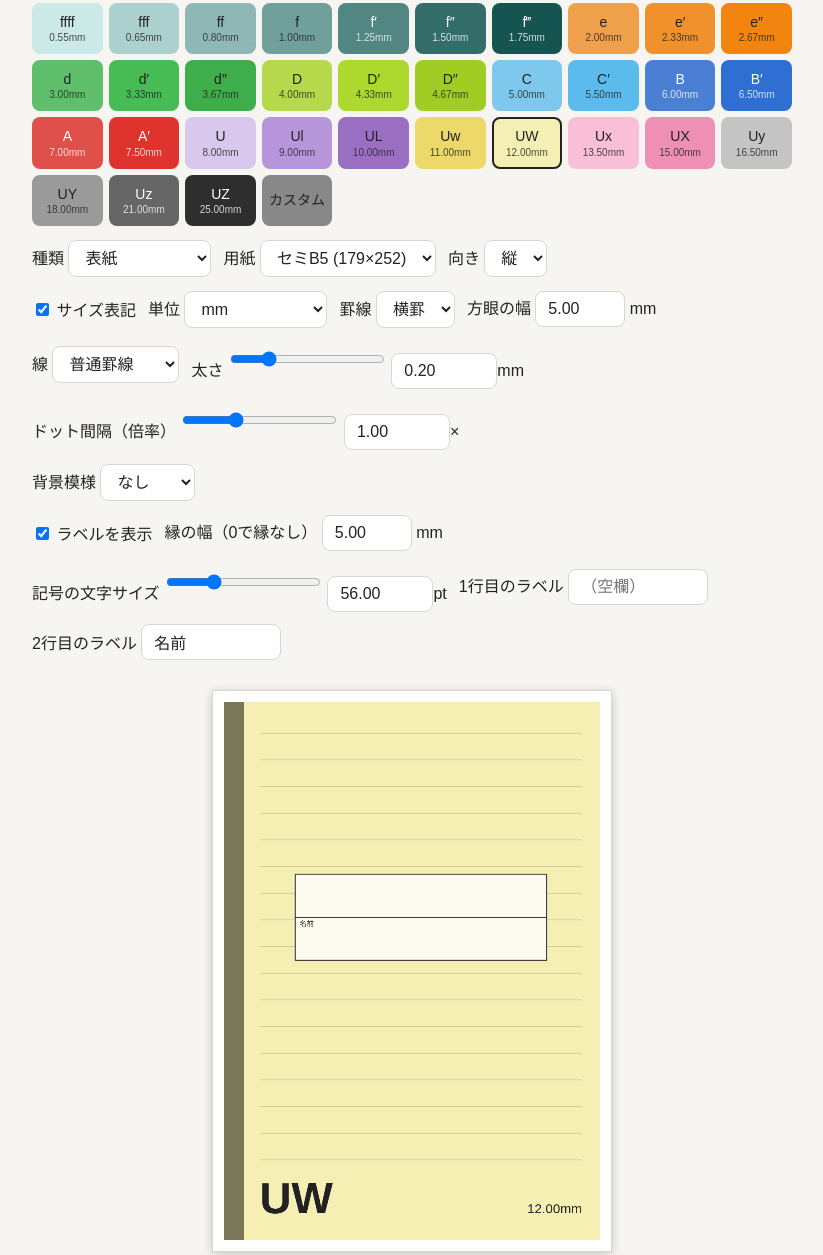
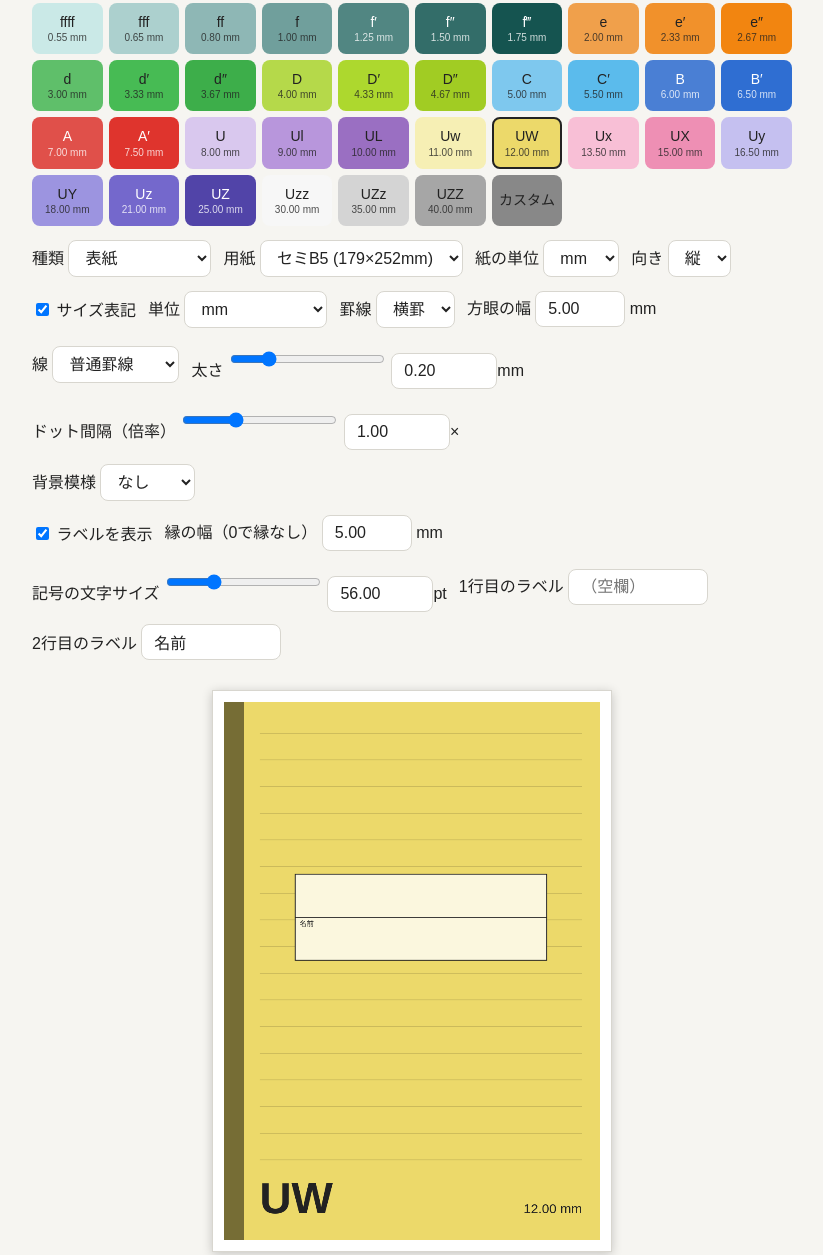
Before and after one commit to ymp-029/note, a plain HTML site: page index.html in a window 1280 px wide. Shown: the part 62-1317 px from the top of the page, without its empty margins (228-1051 px from the left). Drawn offline with Linux system fonts and the light colour scheme.

Commit message:
Add files via upload

```diff
--- a/index.html
+++ b/index.html
@@ -28,10 +28,11 @@ canvas{display:block;margin:0 auto;max-width:100%;max-height:70vh;border:1px sol
 <div class="row">
 <label>種類 <select id="kind"><option value="c">表紙</option><option value="i">中紙（罫線）</option></select></label>
 <label>用紙 <select id="paper"></select></label>
+<label>紙の単位 <select id="punit"><option value="mm">mm</option><option value="cm">cm</option><option value="in">inch</option></select></label>
 <label>向き <select id="ori"><option value="p">縦</option><option value="l">横</option></select></label>
 </div>
 <div class="row"><label><input id="smm" type="checkbox" checked> サイズ表記</label><label>単位 <select id="unit"><option value="mm">mm</option><option value="cm">cm</option><option value="in">inch</option><option value="mil">mil</option><option value="pt">pt</option><option value="pc">pica</option><option value="px">px（96dpi）</option><option value="Q">Q（級）</option><option value="bu">分（尺貫法）</option><option value="sun">寸（尺貫法）</option></select></label><label>罫線 <select id="dir"><option value="h">横罫</option><option value="v">縦罫</option><option value="g">方眼</option></select></label><label>方眼の幅 <input id="gw" type="number" value="5.00" step="0.5" min="1" style="width:64px"> mm</label><label>線 <select id="lstyle"><option value="n">普通罫線</option><option value="d">ドット罫線</option><option value="t">点線</option></select></label><label>太さ <input id="lw" type="range" min="0.05" max="1" step="0.05" value="0.2"> <output id="lwo"></output></label><label>ドット間隔（倍率） <input id="dg" type="range" min="0.4" max="2.5" step="0.05" value="1"> <output id="dgo"></output></label></div>
-<div id="cpaper" class="row"><label>用紙の幅 <input id="pw" type="number" value="200.00" min="30" style="width:72px"> mm</label><label>高さ <input id="ph" type="number" value="280.00" min="30" style="width:72px"> mm</label></div>
+<div id="cpaper" class="row"><label>用紙の幅 <input id="pw" type="number" value="200.00" min="0" style="width:72px"> <span class="pu">mm</span></label><label>高さ <input id="ph" type="number" value="280.00" min="0" style="width:72px"> <span class="pu">mm</span></label></div>
 <div class="row"><label>背景模様 <select id="pm"><option value="n">なし</option><option value="t">文字</option><option value="i">画像</option><option value="s">シール</option></select></label><label>配置 <select id="par"><option value="tri">三角</option><option value="spi">スパイラル</option><option value="rad">放射状</option><option value="dia">菱形</option></select></label><label id="ptl">文字 <input id="pt" size="6" value="★"></label><label>画像 <input id="pi" type="file" accept="image/*"></label></div>
 <div id="prow" class="row"><label>大きさ <input id="ps" type="range" min="3" max="40" step="1" value="8"> <output id="pso"></output></label><label>間隔 <input id="pg" type="range" min="4" max="80" step="1" value="14"> <output id="pgo"></output></label><label>濃さ <input id="pa" type="range" min="5" max="100" step="5" value="20"> <output id="pao"></output></label><label>放射の本数 <input id="pn" type="range" min="4" max="48" step="2" value="16"> <output id="pno"></output></label></div>
 <div id="irow" class="row"><label><input id="imgf" type="checkbox"> 画像を手前に</label><label>拡大 <input id="iz" type="range" min="1" max="400" step="1" value="100"> <output></output></label><label>横位置 <input id="ix" type="range" min="0" max="100" step="1" value="50"> <output></output></label><label>縦位置 <input id="iy" type="range" min="0" max="100" step="1" value="50"> <output></output></label><label>画像の濃さ <input id="ia" type="range" min="5" max="100" step="5" value="100"> <output></output></label></div>
@@ -78,8 +79,8 @@ const G=[['ffff','ffff',['0.55'],[0.55],'#b23a6b'],
 ['A','A',['7','7 1/2'],[7,7.5],'#e0504a',1]];
 const rows=[];
 G.forEach(([k,h,t,v,c,m])=>t.forEach((tx,i)=>rows.push({key:k+(i?i:''),hw:h+['','′','″','‴'][i],mmT:tx,mm:v[i],hex:darken(c,TINT[i]),mk:m&&i===0})));
-[['U','U','8',8,'#d9c8ee',1],['Ul','Ul','9',9,'#b896dc',0],['UL','UL','10',10,'#9a6fc2',1],['Uw','Uw','11',11,'#ecd96a',0],['UW','UW','12',12,'#f6efb4',1],
-['Ux','Ux','13.5',13.5,'#f8bfd6',0],['UX','UX','15',15,'#ee8fb4',0],['Uy','Uy','16.5',16.5,'#c4c4c4',0],['UY','UY','18',18,'#9a9a9a',0],['Uz','Uz','21',21,'#666666',0],['UZ','UZ','25',25,'#2e2e2e',0]]
+[['U','U','8',8,'#d9c8ee',1],['Ul','Ul','9',9,'#b896dc',0],['UL','UL','10',10,'#9a6fc2',1],['Uw','Uw','11',11,'#f6efb4',0],['UW','UW','12',12,'#ecd96a',1],
+['Ux','Ux','13.5',13.5,'#f8bfd6',0],['UX','UX','15',15,'#ee8fb4',0],['Uy','Uy','16.5',16.5,'#c5c0f0',0],['UY','UY','18',18,'#9c94e0',0],['Uz','Uz','21',21,'#7468cc',0],['UZ','UZ','25',25,'#5144a8',0],['Uzz','Uzz','30',30,'#f7f7f7',0],['UZz','UZz','35',35,'#d4d4d4',0],['UZZ','UZZ','40',40,'#a6a6a6',0]]
 .forEach(([k,h,t,v,c,m])=>rows.push({key:k,hw:h,mmT:t,mm:v,hex:c,mk:!!m}));
 
 function render(r,p,c,s){if($('kind').value==='i')return renderInner(r,p,c,s);
@@ -109,10 +110,14 @@ function render(r,p,c,s){if($('kind').value==='i')return renderInner(r,p,c,s);
   x.fillStyle=mix(r.hex,'#000000',0.5);x.fillRect(0,0,9*s,H);
   if($('stkf').checked)drawStickers(x,W,H,s);
 }
-function symS(x,fs,px,py,align,bold){const sub=num('gw',5).toFixed(2),b=bold?'bold ':'';
+function sig2(v){if(!v)return '0';const d=Math.floor(Math.log10(Math.abs(v))),f=Math.pow(10,d-1),r=Math.round(v/f)*f;return r.toFixed(Math.max(0,1-d))}
+function symS(x,fs,px,py,align,bold){const sub=sig2(num('gw',5)),b=bold?'bold ':'';
   x.font=`${b}${fs}px ${F}`;const w1=x.measureText('S').width;x.font=`${b}${fs*0.6}px ${F}`;const t=w1+x.measureText(sub).width,sx=align==='right'?px-t:px;
   x.textAlign='left';x.font=`${b}${fs}px ${F}`;x.fillText('S',sx,py);x.font=`${b}${fs*0.6}px ${F}`;x.fillText(sub,sx+w1,py+fs*0.25);x.font=`${b}${fs}px ${F}`}
-const pp=()=>{let p=PAPERS[$('paper').value];if(p[0]==='カスタム')p=[p[0],Math.max(30,num('pw',200)),Math.max(30,num('ph',280))];return $('ori').value==='l'?[p[0],p[2],p[1]]:p};
+const PUF={mm:1,cm:10,in:25.4};let puPrev='mm';
+const pf=()=>PUF[$('punit').value];
+function paperLabels(){const f=pf(),u=$('punit').value;[...$('paper').options].forEach((o,i)=>{const p=PAPERS[i];if(p[0]==='カスタム'){o.textContent='カスタム';return}const nm=p[0].replace(/ \(.*$/,''),fm=v=>u==='mm'?String(v):(v/f).toFixed(2);o.textContent=`${nm} (${fm(p[1])}×${fm(p[2])}${u})`})}
+const pp=()=>{let p=PAPERS[$('paper').value];if(p[0]==='カスタム')p=[p[0],Math.max(30,num('pw',200)*pf()),Math.max(30,num('ph',280)*pf())];return $('ori').value==='l'?[p[0],p[2],p[1]]:p};
 let stickers=[],sel=0,drag=null;
 const sv=(id,d)=>{const e=document.getElementById(id+'n')||document.getElementById(id),r=document.getElementById(id);let v=parseFloat(e.value);if(!isFinite(v))return d;return Math.min(+r.max,Math.max(+r.min,v))};
 function setS(id,v){$(id).value=v;const n=$(id+'n');if(n)n.value=(+v).toFixed(2)}
@@ -137,7 +142,8 @@ function drawPattern(x,W,H,s,col,cov){
   else{let th=0;for(let i=0;i<30000;i++){const r=sp*th/(2*Math.PI)+sp/2;if(r>R+sp)break;put(cx+Math.cos(th)*r,cy+Math.sin(th)*r,th+Math.PI/2);th+=sp/Math.max(r,sp*0.5)}}
   x.restore()}
 const UNITS={mm:['mm',1],cm:['cm',10],in:['in',25.4],mil:['mil',0.0254],pt:['pt',25.4/72],pc:['pica',25.4/6],px:['px',25.4/96],Q:['Q',0.25],bu:['分',10/3.3],sun:['寸',100/3.3]};
-const szu=v=>{const u=UNITS[$('unit').value];return (v/u[1]).toFixed(2)+u[0]};
+const sigU=v=>{if(!v)return'0';const n=Math.abs(v)>=10?3:2,d=Math.floor(Math.log10(Math.abs(v))),f=Math.pow(10,d-n+1);return (Math.round(v/f)*f).toFixed(Math.max(0,n-1-d))};
+const szu=v=>{const k=$('unit').value,u=UNITS[k];return (k==='mm'?v.toFixed(2):sigU(v/u[1]))+' '+u[0]};
 const szt=v=>$('smm').checked?szu(v):'';
 const hh=()=>Math.max(7,num('fs2',9)*25.4/72*2);
 const num=(id,d)=>{const e=document.getElementById(id+'n')||document.getElementById(id),r=document.getElementById(id);let v=parseFloat(e.value);if(isFinite(v)&&r&&r.type==='range')v=Math.min(+r.max,Math.max(+r.min,v));return isFinite(v)&&v>=0?v:d};
@@ -189,7 +195,7 @@ function pdf(jpgs,wmm,hmm){
 }
 const $=id=>document.getElementById(id),cv=$('cv'),msg=$('msg');
 let cur=rows.find(r=>r.key==='UW');
-PAPERS.forEach((p,i)=>{const o=document.createElement('option');o.value=i;o.textContent=p[0];$('paper').append(o)});$('paper').value=5;
+PAPERS.forEach((p,i)=>{const o=document.createElement('option');o.value=i;o.textContent=p[0];$('paper').append(o)});$('paper').value=5;paperLabels();
 ['ffff','fff','ff','f','f1','f2','f3'].forEach((k,i)=>{rows.find(r=>r.key===k).hex=mix(mix('#2aa7a0','#ffffff',0.75),mix('#2aa7a0','#000000',0.5),i/6)});
 rows.push({key:'custom',hw:'X',mmT:'9',mm:9,hex:'#888888',mk:false,custom:true});
 rows.forEach(r=>{const b=document.createElement('button');b.style.background=r.hex;b.style.color=lum(r.hex)<0.5?'#fff':'#222';
@@ -203,7 +209,7 @@ function calc(){const p=pp(),H=p[2],mt=num('mtop',14),mb=num('mbot',12);
 function syncCustom(){const w=parseFloat($('cw').value),c=rows[rows.length-1];c.mm=isFinite(w)&&w>0?w:9;c.mmT=String(+c.mm.toFixed(2));c.hex=$('cc').value;c.hw=$('cs').value||'X';c.btn.style.background=c.hex;c.btn.style.color=lum(c.hex)<0.5?'#fff':'#222'}
 function draw(){rows.forEach(r=>{const m=r.btn&&r.btn.querySelector('small');if(m)m.textContent=szt(r.mm)});$('ptl').style.display=$('pm').value==='s'?'none':'';if($('pm').value==='s'&&stickers[sel]){const t=stickers[sel];t.x=sv('sx',t.x);t.y=sv('sy',t.y);t.size=sv('ss',t.size);t.rot=sv('sr',t.rot);t.alpha=sv('sa',t.alpha)}
   $('srow').style.display=$('pm').value==='s'?'':'none';cv.style.touchAction=$('pm').value==='s'?'none':'';[$('pt'),$('par')].forEach(e=>e.parentElement.style.display=$('pm').value==='t'?'':'none');$('pi').parentElement.style.display=$('pm').value==='i'?'':'none';$('prow').style.display=$('pm').value==='t'?'':'none';$('irow').style.display=$('pm').value==='i'?'':'none';syncCustom();$('cust').style.display=cur.custom?'':'none';$('cpaper').style.display=PAPERS[$('paper').value][0]==='カスタム'?'':'none';$('grid').classList.toggle('gm',$('dir').value==='g');rows.forEach(r=>r.btn.classList.toggle('on',r===cur));const inn=$('kind').value==='i';$('inner').style.display=inn?'':'none';$('cover').style.display=inn?'none':'';document.querySelectorAll('.mi').forEach(e=>e.style.display=inn?'':'none');render(cur,pp(),cv,5);if(inn)calc()}
-$('paper').onchange=()=>{autoMargin();draw()};$('ori').onchange=draw;$('kind').onchange=draw;['smm','unit','imgf','stkf','lbl','pm','par','pt','ps','pg','pa','pn','edge','fs1','fs2','mleft','mright','pw','ph','cc','cw','cs','cl1','cl2','tc','tr','mtop','mbot','nr','lw','dg','lstyle','dir','gw'].forEach(i=>$(i).oninput=draw);
+$('paper').onchange=()=>{autoMargin();draw()};$('ori').onchange=draw;$('punit').onchange=()=>{const nf=pf();['pw','ph'].forEach(id=>{const e=$(id),v=parseFloat(e.value);if(isFinite(v))e.value=(v*PUF[puPrev]/nf).toFixed(2)});puPrev=$('punit').value;document.querySelectorAll('.pu').forEach(e=>e.textContent=puPrev);paperLabels();draw()};$('kind').onchange=draw;['smm','unit','imgf','stkf','lbl','pm','par','pt','ps','pg','pa','pn','edge','fs1','fs2','mleft','mright','pw','ph','cc','cw','cs','cl1','cl2','tc','tr','mtop','mbot','nr','lw','dg','lstyle','dir','gw'].forEach(i=>$(i).oninput=draw);
 $('pi').onchange=e=>{const f=e.target.files[0];if(!f)return;const fr=new FileReader();fr.onload=()=>{const im=new Image();im.onload=()=>{patImg=im;$('pm').value='i';draw()};im.src=fr.result};fr.readAsDataURL(f)};
 
 cv.addEventListener('pointerdown',ev=>{if($('pm').value!=='s'||$('kind').value!=='c')return;const q=cvPos(ev);
```
